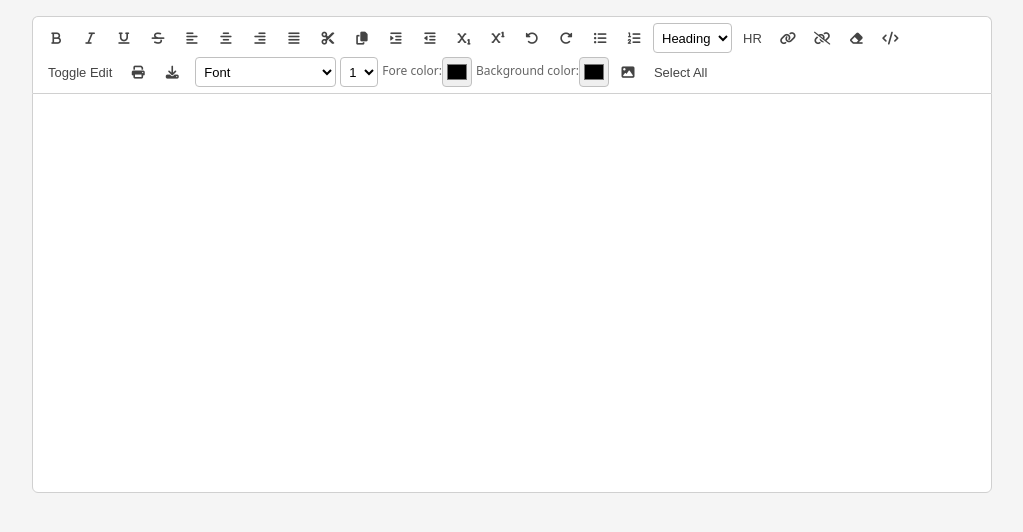
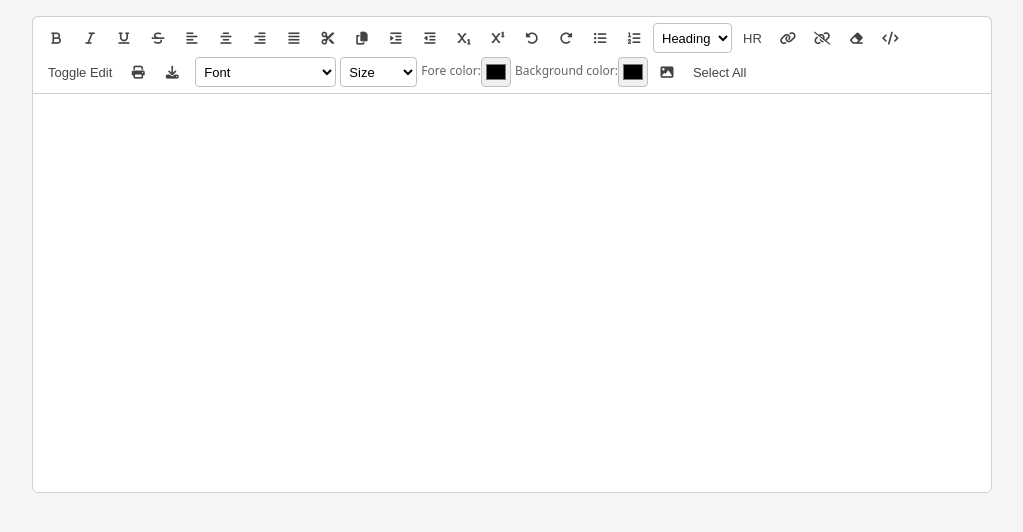
Before and after one commit to souravkhoso1/wysiwyg-editor, a plain HTML site: page index.html in a window 1280 px wide. Shown: the whole page, without its empty margins (128-1151 px from the left). Drawn offline with Linux system fonts and the light colour scheme.

Commit message:
Improve font-size selector with readable labels
The legacy execCommand fontSize values 1-7 are meaningless to users.
Replace the numeric options with descriptive names (Tiny through Huge)
and add the same placeholder-reset pattern as the other selects.

```diff
--- a/index.html
+++ b/index.html
@@ -187,14 +187,15 @@
 			<option value="Times New Roman">Times New Roman</option>
 			<option value="Verdana">Verdana</option>
 		</select>
-		<select title="Font Size" onchange="execCommandWithArg('fontSize', this.value);">
-			<option value="1">1</option>
-			<option value="2">2</option>
-			<option value="3">3</option>
-			<option value="4">4</option>
-			<option value="5">5</option>
-			<option value="6">6</option>
-			<option value="7">7</option>
+		<select title="Font Size" onchange="if(this.value) execCommandWithArg('fontSize', this.value); this.selectedIndex = 0;">
+			<option value="">Size</option>
+			<option value="1">Tiny</option>
+			<option value="2">Small</option>
+			<option value="3">Normal</option>
+			<option value="4">Medium</option>
+			<option value="5">Large</option>
+			<option value="6">X-Large</option>
+			<option value="7">Huge</option>
 		</select>
 		<label>Fore color:<input type="color" oninput="execCommandWithArg('foreColor', this.value);" /></label>
 		<label>Background color:<input type="color" oninput="execCommandWithArg('hiliteColor', this.value);" /></label>
```
